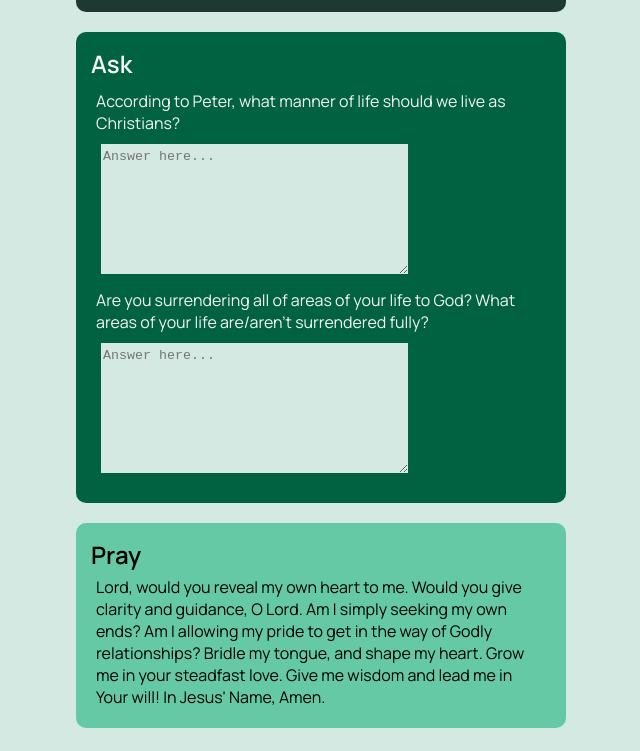
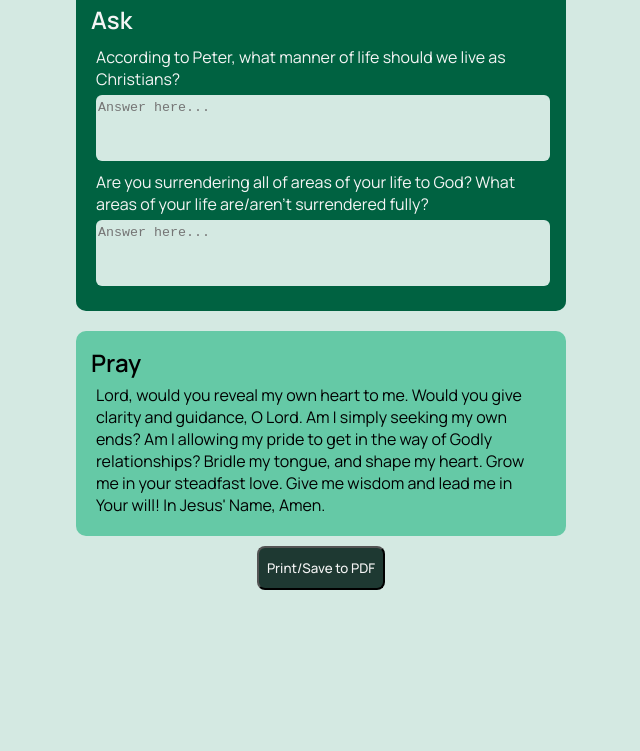
Before and after one commit to ben-anderton/morning-pages-app, a plain HTML site: page index.html in a window 1280 px wide. Shown: the part 458-1209 px from the top of the page, without its empty margins (319-959 px from the left). After the commit the page ends 1061 px from the top, so only its background shows below. Drawn offline with Linux system fonts and the light colour scheme; a web font is replaced by a local one.

Commit message:
Update styling for more seamless UX

```diff
--- a/index.html
+++ b/index.html
@@ -16,7 +16,12 @@
 </head>
 <body>
     <div class="header">
-        <button onclick="window.print()" id="print-button">Print/Save to PDF</button>
+        <!-- <div class="logo-container">
+            <a href="index.html">
+                <img src="images/Morning-Pages-Logo-Full.png" alt="Morning Pages Logo" height="60">
+            </a>
+            <a href="index.html" class="mp-header-text">Morning Pages</a>
+        </div> -->
     </div>
 
     <div id= "date-header" class="date-header"></div>
@@ -47,7 +52,7 @@
                  rows="8",
                  cols="36",
                  placeholder="Answer here...",
-                 class="text"></textarea>
+                 class="text flexible-textarea"></textarea>
             </div>
 
             <div class="question-box">
@@ -58,7 +63,7 @@
                  rows="8",
                  cols="36",
                  placeholder="Answer here...",
-                 class="text"></textarea>
+                 class="text flexible-textarea"></textarea>
             </div>
 
         </div>
@@ -72,7 +77,9 @@
     </div>
 
 
-    <div class="footer"></div>
+    <div class="footer">
+        <button onclick="window.print()" id="print-button">Print/Save to PDF</button>
+    </div>
 
 </body>
 </html>
--- a/style.css
+++ b/style.css
@@ -1,19 +1,19 @@
 
 
-.playfair-display-<uniquifier> {
+/* .playfair-display-<uniquifier> {
   font-family: "Playfair Display", serif;
   font-optical-sizing: auto;
   font-weight: <weight>;
   font-style: normal;
-}
+} */
 
 
-.manrope-<uniquifier> {
+/* .manrope-<uniquifier> {
   font-family: "Manrope", sans-serif;
   font-optical-sizing: auto;
   font-weight: <weight>;
   font-style: normal;
-}
+} */
 
 /* This is the style sheet for the Main Page */
 
@@ -33,10 +33,16 @@ body {
 .header {
     display: flex;
     flex-direction: row;
-    justify-content: end;
+    justify-content:space-between;
     padding-right: 10px;
     padding-left: 10px;
     padding: 5px;
+}
+
+.footer {
+    display: flex;
+    flex-direction: row;
+    justify-content: center;
 }
 
 .section-title {
@@ -89,6 +95,7 @@ body {
 button {
     min-width: 44px;
     min-height: 44px;
+    max-height: 55px;
     padding: 8px;
     font-family: "Manrope", "Playfair Display", serif;
     font-weight: 500;
@@ -98,10 +105,17 @@ button {
     border-radius: 8px;
 }
 
-textarea {
-    background-color: #d4e9e2;
-    border: #1e3932;
-    margin: 5px;
+.logo-container{
+    display: flex;
+    flex-direction: row;
+    justify-content: center;
+    justify-self: center;
+}
+
+.mp-header-text {
+    display: flex;
+    justify-content: center;
+    justify-self: center;
 }
 
 .scripture-reference {
@@ -116,3 +130,19 @@ textarea {
     padding-top: 5px;
     padding-bottom: 5px;
 }
+
+.flexible-textarea {
+    field-sizing: content;
+    resize: none;
+    min-height: 3.5rem;
+    max-height: 200px;
+    width: 100%;
+    background-color: #d4e9e2;
+    border: #1e3932;
+    border-radius: 6px;
+}
+
+a {
+    text-decoration: none;
+    color: whitesmoke;
+}
```
Also changed, not shown: images/Morning-Pages-Logo-Full.png (added).
